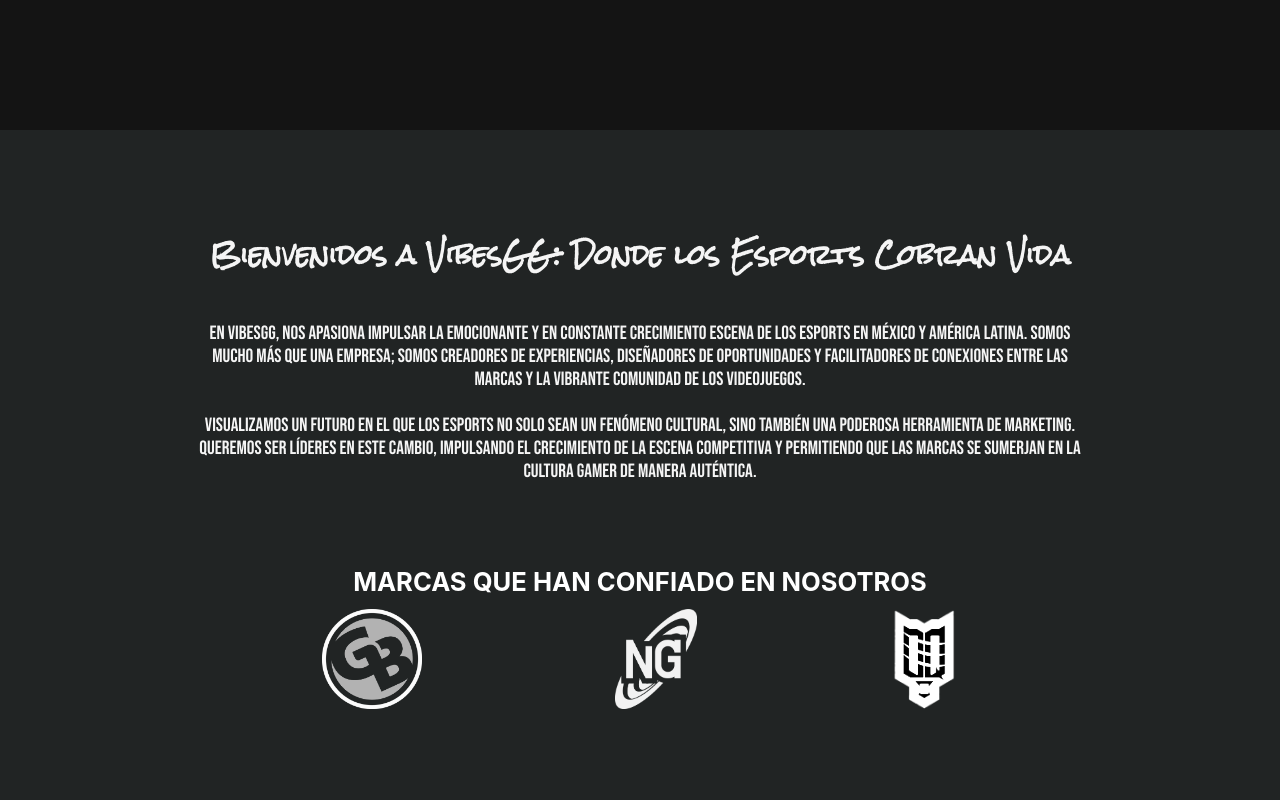
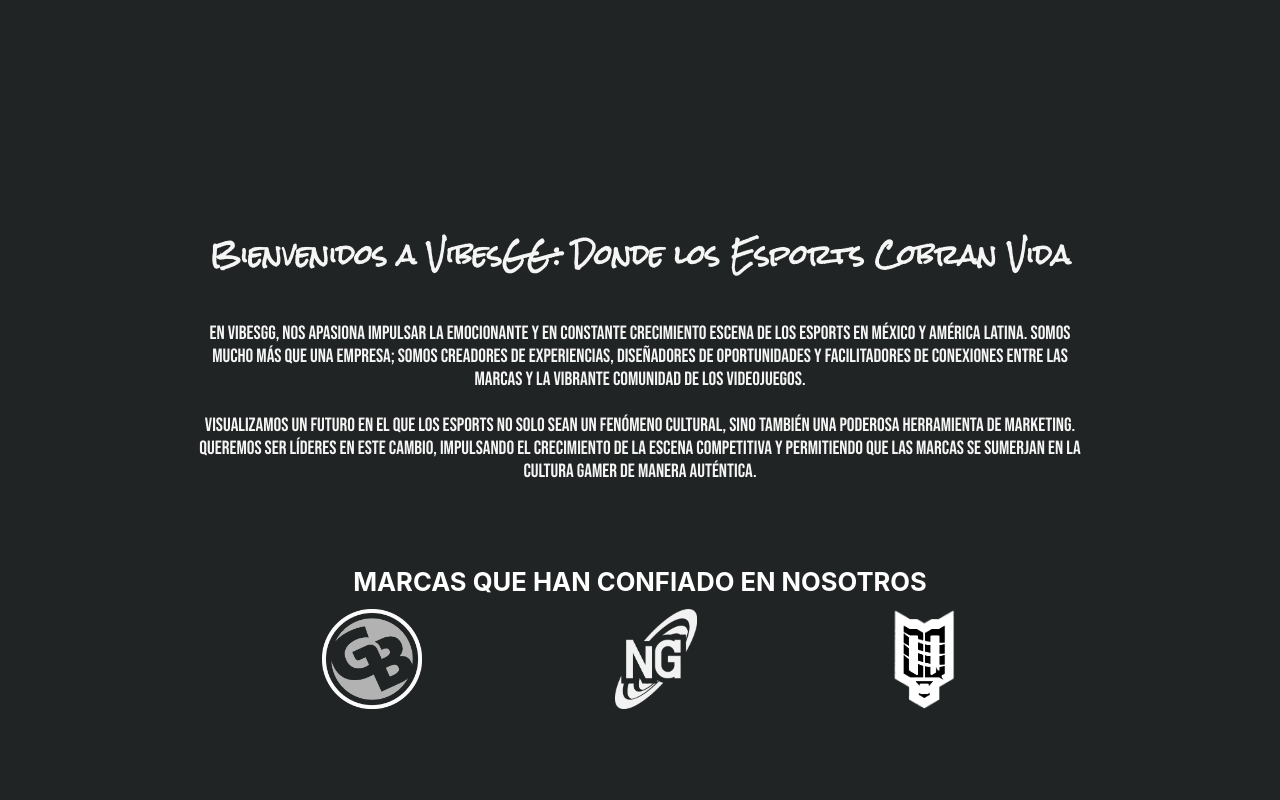
Before and after one commit to niwatoridev/vibes-gg, a React (Create React App) app: page / in a window 1280 px wide. Shown: the part 820-1620 px from the top of the page. Built offline with nearby package versions, Linux system fonts and the light colour scheme.

Commit message:
feat(*): Style corrections [VIBESGG]

```diff
--- a/src/index.css
+++ b/src/index.css
@@ -5,7 +5,7 @@
     sans-serif;
   -webkit-font-smoothing: antialiased;
   -moz-osx-font-smoothing: grayscale;
-  background-color: rgb(20, 20, 20);
+  background-color: rgb(33, 36, 36);
 }
 
 body::-webkit-scrollbar {
--- a/src/pages/Home/Home.css
+++ b/src/pages/Home/Home.css
@@ -65,15 +65,11 @@
   position: absolute;
   top: 50%;
   left: 50%;
-
 }
-
-
 
 .body {
   height: 100%;
-  background-color: #000000;
-
+  background-color: rgb(33, 36, 36);
 }
 
 .footer {
--- a/src/pages/Home/Home.jsx
+++ b/src/pages/Home/Home.jsx
@@ -38,7 +38,7 @@
       </div>
       <div className='body'>
         <div id='aboutUs'></div>
-          <AboutUs></AboutUs>
+        <AboutUs></AboutUs>
         <div id='projects'></div>
           <ExpandingCards></ExpandingCards>
         <div id='contactUs'>
```
Also changed, not shown: public/logo192.png (deleted), public/logo512.png (deleted), src/components/AboutUs/AboutUs.css (line endings or trailing spaces).
